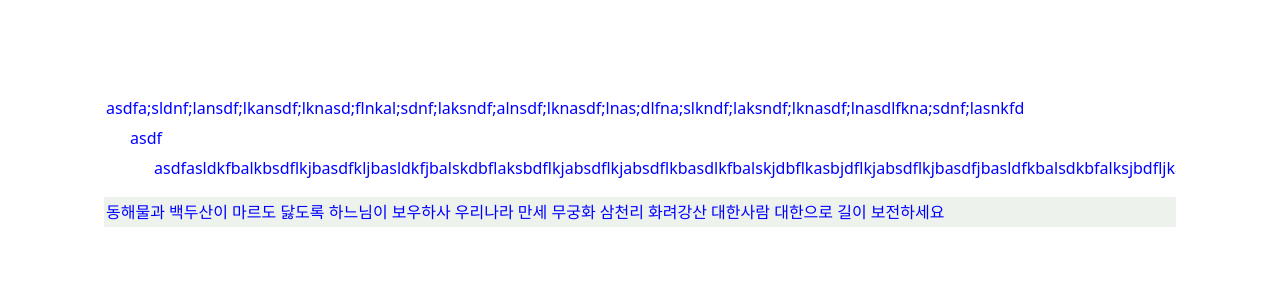
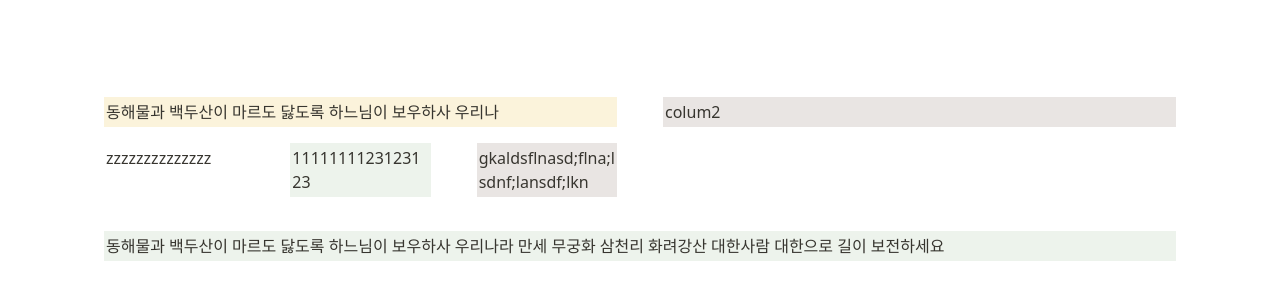
Before and after one commit to cozy-blog/svelte-notion-page, a SvelteKit app: page / in a window 1280 px wide. Shown: the part 128-428 px from the top of the page. Built offline with nearby package versions, Linux system fonts and the light colour scheme.

Commit message:
notion-column 추가

```diff
--- a/src/lib/components/Column.svelte
+++ b/src/lib/components/Column.svelte
@@ -1,3 +1,8 @@
+<script lang="ts">
+	import type { ColumnProps } from "$lib/types";
+  export let props: ColumnProps
+</script>
+
 <div class="notion-column">
   <slot/>
 </div>
--- a/src/lib/components/ColumnList.svelte
+++ b/src/lib/components/ColumnList.svelte
@@ -1,7 +1,10 @@
 <script lang="ts">
-
+	import type { Block, ColumnListProps } from '$lib/types';
+	export let props: ColumnListProps;
+	const columnCount = props.blocks?.length || 0;
 </script>
 
-<div class="notion-row notion-block">
-  <slot/>
+<!-- notion-row로 column count 전달 -->
+<div style={`--notion-column-count: ${columnCount}`} class="notion-block notion-row">
+	<slot />
 </div>
--- a/src/lib/components/Paragraph.svelte
+++ b/src/lib/components/Paragraph.svelte
@@ -11,7 +11,7 @@
 
 <div class={`notion-block ${getColorCss(color)}`}>
 	{#if texts.length !== 0}
-		<p>
+		<p class="notion-paragraph">
 			{#each texts as text}
 				<svelte:component this={componentProvider.resolve(text.type)} props={text} />
 			{/each}
@@ -19,10 +19,3 @@
 	{/if}
 	<slot />
 </div>
-
-<style>
-	p {
-		padding: 3px 2px;
-		white-space: pre-wrap;
-	}
-</style>
--- a/src/routes/(hero)blog/test/notion-export.js
+++ b/src/routes/(hero)blog/test/notion-export.js
@@ -2,7 +2,7 @@ const json = {
   "object": "page",
   "id": "591d29d3-cb19-4273-bb3a-82644ed4faa4",
   "created_time": "2022-12-28T23:30:00.000Z",
-  "last_edited_time": "2022-12-30T05:28:00.000Z",
+  "last_edited_time": "2022-12-30T07:53:00.000Z",
   "created_by": {
     "object": "user",
     "id": "95fc0174-8fc6-4114-8e45-f67eacd99f07"
@@ -130,7 +130,7 @@ const json = {
         "page_id": "591d29d3-cb19-4273-bb3a-82644ed4faa4"
       },
       "created_time": "2022-12-30T04:37:00.000Z",
-      "last_edited_time": "2022-12-30T04:37:00.000Z",
+      "last_edited_time": "2022-12-30T07:52:00.000Z",
       "created_by": {
         "object": "user",
         "id": "95fc0174-8fc6-4114-8e45-f67eacd99f07"
@@ -152,7 +152,7 @@ const json = {
             "block_id": "d069726b-06f3-454f-b6db-e9c8d38ef3f3"
           },
           "created_time": "2022-12-30T04:37:00.000Z",
-          "last_edited_time": "2022-12-30T04:38:00.000Z",
+          "last_edited_time": "2022-12-30T07:52:00.000Z",
           "created_by": {
             "object": "user",
             "id": "95fc0174-8fc6-4114-8e45-f67eacd99f07"
@@ -174,7 +174,50 @@ const json = {
                 "block_id": "32d03fc1-2174-4ceb-abef-323ba3de7ece"
               },
               "created_time": "2022-12-30T04:37:00.000Z",
-              "last_edited_time": "2022-12-30T05:15:00.000Z",
+              "last_edited_time": "2022-12-30T07:52:00.000Z",
+              "created_by": {
+                "object": "user",
+                "id": "95fc0174-8fc6-4114-8e45-f67eacd99f07"
+              },
+              "last_edited_by": {
+                "object": "user",
+                "id": "95fc0174-8fc6-4114-8e45-f67eacd99f07"
+              },
+              "has_children": false,
+              "archived": false,
+              "type": "paragraph",
+              "paragraph": {
+                "color": "yellow_background",
+                "text": [
+                  {
+                    "type": "text",
+                    "text": {
+                      "content": "동해물과 백두산이 마르도 닳도록 하느님이 보우하사 우리나",
+                      "link": null
+                    },
+                    "annotations": {
+                      "bold": false,
+                      "italic": false,
+                      "strikethrough": false,
+                      "underline": false,
+                      "code": false,
+                      "color": "default"
+                    },
+                    "plain_text": "동해물과 백두산이 마르도 닳도록 하느님이 보우하사 우리나",
+                    "href": null
+                  }
+                ]
+              }
+            },
+            {
+              "object": "block",
+              "id": "45cdfa61-7311-498d-9985-88948deeb832",
+              "parent": {
+                "type": "block_id",
+                "block_id": "32d03fc1-2174-4ceb-abef-323ba3de7ece"
+              },
+              "created_time": "2022-12-30T07:52:00.000Z",
+              "last_edited_time": "2022-12-30T07:52:00.000Z",
               "created_by": {
                 "object": "user",
                 "id": "95fc0174-8fc6-4114-8e45-f67eacd99f07"
@@ -185,39 +228,18 @@ const json = {
               },
               "has_children": true,
               "archived": false,
-              "type": "paragraph",
-              "paragraph": {
-                "color": "default",
-                "text": [
-                  {
-                    "type": "text",
-                    "text": {
-                      "content": "asdfa;sldnf;lansdf;lkansdf;lknasd;flnkal;sdnf;laksndf;alnsdf;lknasdf;lnas;dlfna;slkndf;laksndf;lknasdf;lnasdlfkna;sdnf;lasnkfd",
-                      "link": null
-                    },
-                    "annotations": {
-                      "bold": false,
-                      "italic": false,
-                      "strikethrough": false,
-                      "underline": false,
-                      "code": false,
-                      "color": "default"
-                    },
-                    "plain_text": "asdfa;sldnf;lansdf;lkansdf;lknasd;flnkal;sdnf;laksndf;alnsdf;lknasdf;lnas;dlfna;slkndf;laksndf;lknasdf;lnasdlfkna;sdnf;lasnkfd",
-                    "href": null
-                  }
-                ]
-              },
+              "type": "column_list",
+              "column_list": {},
               "blocks": [
                 {
                   "object": "block",
-                  "id": "ce9bccfb-9bd2-4e44-8538-a7460609d100",
+                  "id": "6c5af750-05b4-4b2c-91b1-1df80eae24e2",
                   "parent": {
                     "type": "block_id",
-                    "block_id": "f508f7b8-8d28-460a-8dc8-5e557fcfcad9"
+                    "block_id": "45cdfa61-7311-498d-9985-88948deeb832"
                   },
-                  "created_time": "2022-12-30T04:38:00.000Z",
-                  "last_edited_time": "2022-12-30T04:38:00.000Z",
+                  "created_time": "2022-12-30T07:52:00.000Z",
+                  "last_edited_time": "2022-12-30T07:52:00.000Z",
                   "created_by": {
                     "object": "user",
                     "id": "95fc0174-8fc6-4114-8e45-f67eacd99f07"
@@ -228,39 +250,18 @@ const json = {
                   },
                   "has_children": true,
                   "archived": false,
-                  "type": "paragraph",
-                  "paragraph": {
-                    "color": "default",
-                    "text": [
-                      {
-                        "type": "text",
-                        "text": {
-                          "content": "asdf",
-                          "link": null
-                        },
-                        "annotations": {
-                          "bold": false,
-                          "italic": false,
-                          "strikethrough": false,
-                          "underline": false,
-                          "code": false,
-                          "color": "default"
-                        },
-                        "plain_text": "asdf",
-                        "href": null
-                      }
-                    ]
-                  },
+                  "type": "column",
+                  "column": {},
                   "blocks": [
                     {
                       "object": "block",
-                      "id": "977e228e-5e24-4e36-b154-b2c59910cff0",
+                      "id": "0e418012-809b-4301-b59e-cba2667ae15f",
                       "parent": {
                         "type": "block_id",
-                        "block_id": "ce9bccfb-9bd2-4e44-8538-a7460609d100"
+                        "block_id": "6c5af750-05b4-4b2c-91b1-1df80eae24e2"
                       },
-                      "created_time": "2022-12-30T04:38:00.000Z",
-                      "last_edited_time": "2022-12-30T05:15:00.000Z",
+                      "created_time": "2022-12-30T07:52:00.000Z",
+                      "last_edited_time": "2022-12-30T07:52:00.000Z",
                       "created_by": {
                         "object": "user",
                         "id": "95fc0174-8fc6-4114-8e45-f67eacd99f07"
@@ -278,7 +279,7 @@ const json = {
                           {
                             "type": "text",
                             "text": {
-                              "content": "asdfasldkfbalkbsdflkjbasdfkljbasldkfjbalskdbflaksbdflkjabsdflkjabsdflkbasdlkfbalskjdbflkasbjdflkjabsdflkjbasdfjbasldfkbalsdkbfalksjbdfljkabsdfljkabsdfljbasdlfkjb",
+                              "content": "zzzzzzzzzzzzzz",
                               "link": null
                             },
                             "annotations": {
@@ -289,7 +290,7 @@ const json = {
                               "code": false,
                               "color": "default"
                             },
-                            "plain_text": "asdfasldkfbalkbsdflkjbasdfkljbasldkfjbalskdbflaksbdflkjabsdflkjabsdflkbasdlkfbalskjdbflkasbjdflkjabsdflkjbasdfjbasldfkbalsdkbfalksjbdfljkabsdfljkabsdfljbasdlfkjb",
+                            "plain_text": "zzzzzzzzzzzzzz",
                             "href": null
                           }
                         ]
@@ -299,13 +300,13 @@ const json = {
                 },
                 {
                   "object": "block",
-                  "id": "3b0b2b82-367a-41c1-9321-9652ca89744a",
+                  "id": "640c08fb-8118-400f-b8e5-f81c95e8d0b7",
                   "parent": {
                     "type": "block_id",
-                    "block_id": "f508f7b8-8d28-460a-8dc8-5e557fcfcad9"
+                    "block_id": "45cdfa61-7311-498d-9985-88948deeb832"
                   },
-                  "created_time": "2022-12-30T04:38:00.000Z",
-                  "last_edited_time": "2022-12-30T04:38:00.000Z",
+                  "created_time": "2022-12-30T07:52:00.000Z",
+                  "last_edited_time": "2022-12-30T07:52:00.000Z",
                   "created_by": {
                     "object": "user",
                     "id": "95fc0174-8fc6-4114-8e45-f67eacd99f07"
@@ -314,13 +315,122 @@ const json = {
                     "object": "user",
                     "id": "95fc0174-8fc6-4114-8e45-f67eacd99f07"
                   },
-                  "has_children": false,
+                  "has_children": true,
                   "archived": false,
-                  "type": "paragraph",
-                  "paragraph": {
-                    "color": "default",
-                    "text": []
-                  }
+                  "type": "column",
+                  "column": {},
+                  "blocks": [
+                    {
+                      "object": "block",
+                      "id": "e5947d83-7733-4a61-9b6b-5f09ed841f26",
+                      "parent": {
+                        "type": "block_id",
+                        "block_id": "640c08fb-8118-400f-b8e5-f81c95e8d0b7"
+                      },
+                      "created_time": "2022-12-30T07:52:00.000Z",
+                      "last_edited_time": "2022-12-30T07:52:00.000Z",
+                      "created_by": {
+                        "object": "user",
+                        "id": "95fc0174-8fc6-4114-8e45-f67eacd99f07"
+                      },
+                      "last_edited_by": {
+                        "object": "user",
+                        "id": "95fc0174-8fc6-4114-8e45-f67eacd99f07"
+                      },
+                      "has_children": false,
+                      "archived": false,
+                      "type": "paragraph",
+                      "paragraph": {
+                        "color": "green_background",
+                        "text": [
+                          {
+                            "type": "text",
+                            "text": {
+                              "content": "1111111123123123",
+                              "link": null
+                            },
+                            "annotations": {
+                              "bold": false,
+                              "italic": false,
+                              "strikethrough": false,
+                              "underline": false,
+                              "code": false,
+                              "color": "default"
+                            },
+                            "plain_text": "1111111123123123",
+                            "href": null
+                          }
+                        ]
+                      }
+                    }
+                  ]
+                },
+                {
+                  "object": "block",
+                  "id": "9404b27c-5394-45a4-8e44-ea426bad1368",
+                  "parent": {
+                    "type": "block_id",
+                    "block_id": "45cdfa61-7311-498d-9985-88948deeb832"
+                  },
+                  "created_time": "2022-12-30T07:52:00.000Z",
+                  "last_edited_time": "2022-12-30T07:52:00.000Z",
+                  "created_by": {
+                    "object": "user",
+                    "id": "95fc0174-8fc6-4114-8e45-f67eacd99f07"
+                  },
+                  "last_edited_by": {
+                    "object": "user",
+                    "id": "95fc0174-8fc6-4114-8e45-f67eacd99f07"
+                  },
+                  "has_children": true,
+                  "archived": false,
+                  "type": "column",
+                  "column": {},
+                  "blocks": [
+                    {
+                      "object": "block",
+                      "id": "2457ce86-315a-49b1-8121-8b27eb2646ce",
+                      "parent": {
+                        "type": "block_id",
+                        "block_id": "9404b27c-5394-45a4-8e44-ea426bad1368"
+                      },
+                      "created_time": "2022-12-30T07:52:00.000Z",
+                      "last_edited_time": "2022-12-30T07:52:00.000Z",
+                      "created_by": {
+                        "object": "user",
+                        "id": "95fc0174-8fc6-4114-8e45-f67eacd99f07"
+                      },
+                      "last_edited_by": {
+                        "object": "user",
+                        "id": "95fc0174-8fc6-4114-8e45-f67eacd99f07"
+                      },
+                      "has_children": false,
+                      "archived": false,
+                      "type": "paragraph",
+                      "paragraph": {
+                        "color": "brown_background",
+                        "text": [
+                          {
+                            "type": "text",
+                            "text": {
+                              "content": "gkaldsflnasd;flna;lsdnf;lansdf;lkn",
+                              "link": null
+                            },
+                            "annotations": {
+                              "bold": false,
+                              "italic": false,
+                              "strikethrough": false,
+                              "underline": false,
+                              "code": false,
+                              "color": "default"
+                            },
+                            "plain_text": "gkaldsflnasd;flna;lsdnf;lansdf;lkn",
+                            "href": null
+                          }
+                        ]
+                      }
+                    }
+                  ]
                 }
               ]
             }
@@ -356,7 +466,7 @@ const json = {
                 "block_id": "6ba7ae37-0f4f-4fe6-912f-0219caa327d1"
               },
               "created_time": "2022-12-30T04:37:00.000Z",
-              "last_edited_time": "2022-12-30T04:38:00.000Z",
+              "last_edited_time": "2022-12-30T07:53:00.000Z",
               "created_by": {
                 "object": "user",
                 "id": "95fc0174-8fc6-4114-8e45-f67eacd99f07"
@@ -369,7 +479,7 @@ const json = {
               "archived": false,
               "type": "paragraph",
               "paragraph": {
-                "color": "default",
+                "color": "brown_background",
                 "text": [
                   {
                     "type": "text",
--- a/src/routes/playground/+page.svelte
+++ b/src/routes/playground/+page.svelte
@@ -1,12 +1,58 @@
 <script lang="ts">
-	import '$lib/components/core/notion.css';
-	import PageLayout from '$lib/components/PageLayout.svelte';
-	import { json } from '../post.js';
-	import type { Content } from '$lib/types';
-
-	const content = json as unknown as Content;
+	import '../../lib/core/notion.css';
 </script>
 
-<PageLayout {content}>
-	<p>hi</p>
-</PageLayout>
+<div class="notion">
+	<div class="notion-block notion-row">
+		<div class="notion-column">
+			<div class="notion-block">
+				<p class="notion-paragraph">
+					<span>
+						문대승@@@@@@@@@@@@@@@@@@@@@@@@@@@@@@@@@@@@@@@@@@@@@@@@@@@@@@@@@@@@@@@@@@@@@@@@@@@@@@@@@@@@
+					</span>
+				</p>
+			</div>
+		</div>
+		<div class="spacer" />
+		<div class="column">
+			<span> 문대승 </span>
+		</div>
+		<div class="spacer hidden" />
+	</div>
+</div>
+
+<style>
+	.wrapper {
+		display: flex;
+		flex-direction: column;
+		background-color: lightblue;
+		padding: 100px;
+	}
+
+	.column {
+		display: flex;
+		flex-direction: column;
+		background-color: rebeccapurple;
+	}
+
+	.row {
+		display: grid;
+		grid-template-columns: repeat(2, 1fr fit-content(0px));
+	}
+
+	.spacer {
+		width: 10px;
+	}
+span {
+		display: inline-block;
+		word-break: break-all;
+		word-wrap: break-word;
+	}
+	.hidden {
+		display: none;
+	}
+
+	.font {
+		font-size: 30px;
+	}
+</style>
```
Also changed, not shown: src/lib/types.ts (+9 -6 lines), src/routes/(hero)blog/test/+page.svelte (+9 -15 lines), src/lib/core/notion.css.
